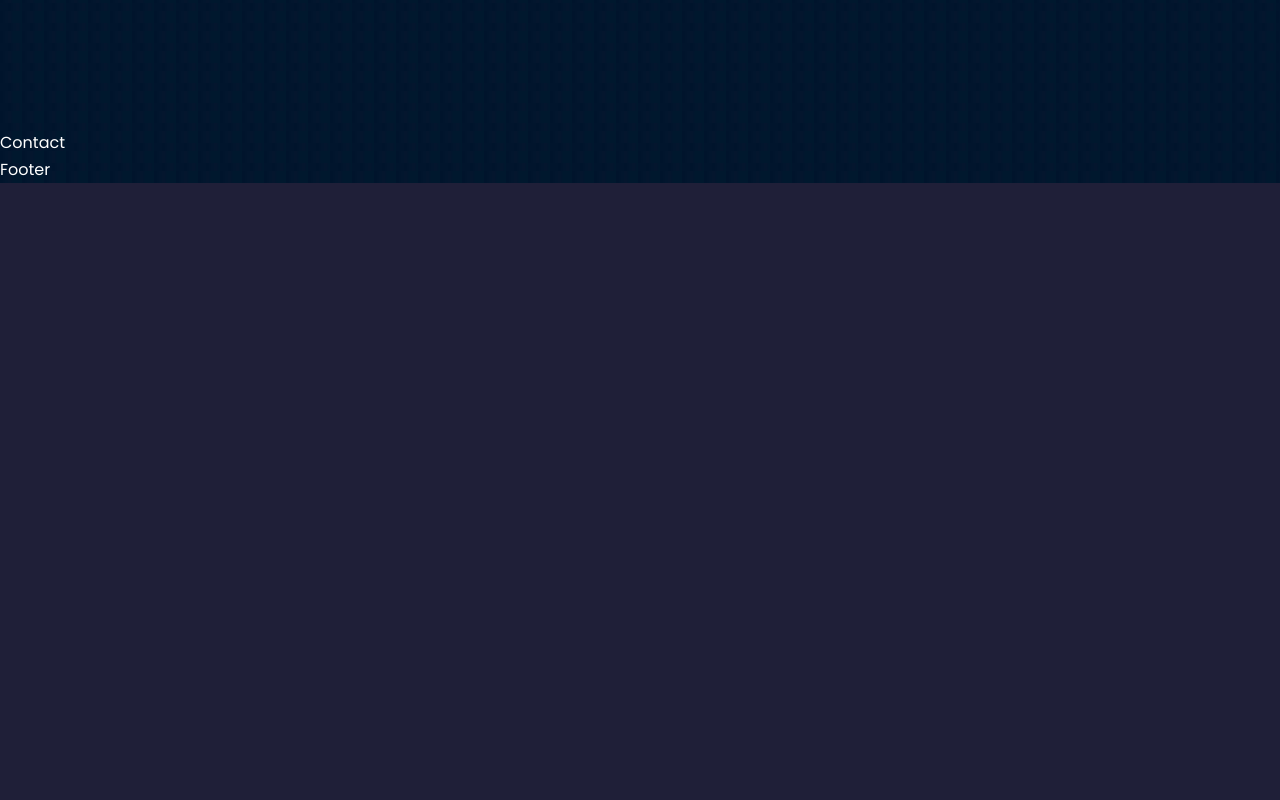
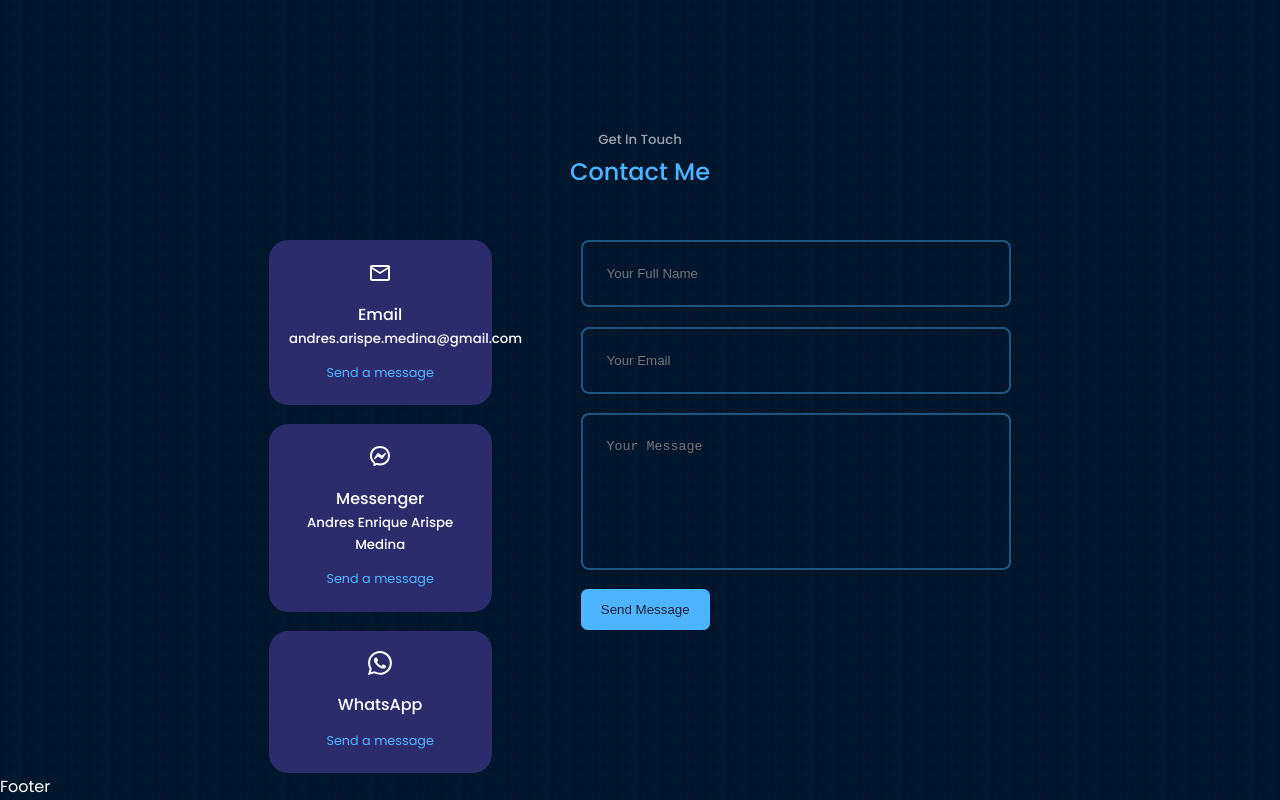
Before and after one commit to AndresArispeMedina/portfolio, a React (Create React App) app: page / in a window 1280 px wide. Shown: the part 4657-5457 px from the top of the page. Before the commit the page ends 4840 px from the top, so only its background shows below. Built offline with nearby package versions, Linux system fonts and the light colour scheme.

Commit message:
adding contact component

```diff
--- a/package.json
+++ b/package.json
@@ -6,6 +6,7 @@
     "@testing-library/jest-dom": "^5.16.2",
     "@testing-library/react": "^12.1.3",
     "@testing-library/user-event": "^13.5.0",
+    "emailjs-com": "^3.2.0",
     "react": "^17.0.2",
     "react-dom": "^17.0.2",
     "react-icons": "^4.3.1",
--- a/src/components/contact/Contact.jsx
+++ b/src/components/contact/Contact.jsx
@@ -1,9 +1,54 @@
 import React from 'react'
 import './contact.css'
+import {MdOutlineEmail} from 'react-icons/md'
+import {RiMessengerLine} from 'react-icons/ri'
+import {BsWhatsapp} from 'react-icons/bs'
+import { useRef } from 'react';
+import emailjs from 'emailjs-com'
 
 const Contact = () => {
+  const form = useRef();
+
+  const sendEmail = (e) => {
+    e.preventDefault();
+
+    emailjs.sendForm('service_1agfxt4', 'template_ipqmyue', form.current, 'zD2jVqhstxryEl1IK');
+    e.target.reset();
+  };
   return (
-    <section id='contact'>Contact</section>
+    <section id='contact'>
+      <h5>Get In Touch</h5>
+      <h2>Contact Me</h2>
+
+      <div className="container contact__container">
+        <div className="contact__options">
+          <article className="contact__option">
+            <MdOutlineEmail className="contact__option-icon"/>
+            <h4>Email</h4>
+            <h5>andres.arispe.medina@gmail.com</h5>
+            <a target="_blank" href="mailto:andres.arispe.medina@gmail.com">Send a message</a>
+          </article>
+          <article className="contact__option">
+            <RiMessengerLine className="contact__option-icon"/>
+            <h4>Messenger</h4>
+            <h5>Andres Enrique Arispe Medina</h5>
+            <a target="_blank" href="https://m.me/enrique.arispemedina.5">Send a message</a>
+          </article>
+          <article className="contact__option">
+            <BsWhatsapp className="contact__option-icon"/>
+            <h4>WhatsApp</h4>
+            <a target="_blank" href="https://api.whatsapp.com/send?phone=+59179953799">Send a message</a>
+          </article>
+        </div>
+        {/* END OF CONTACT OPTIONS */}
+        <form ref={form} onSubmit={sendEmail}>
+          <input type="text" name="name" placeholder="Your Full Name" required />
+          <input type="email" name="email" placeholder="Your Email" required />
+          <textarea name="message" rows="7" placeholder="Your Message" required ></textarea>
+          <button type="submit" className="btn btn-primary">Send Message</button>
+        </form>
+      </div>
+    </section>
   )
 }
 
--- a/src/components/contact/contact.css
+++ b/src/components/contact/contact.css
@@ -0,0 +1,73 @@
+.container.contact__container {
+    width: 58%;
+    display: grid;
+    grid-template-columns: 30% 58%;
+    gap: 12%;
+}
+
+.contact__options {
+    display: flex;
+    flex-direction: column;
+    gap: 1.2rem;
+}
+
+.contact__option {
+    background: var(--color-bg-variant);
+    padding: 1.2rem;
+    border-radius: 1.2rem;
+    text-align: center;
+    border: 1px solid transparent;
+    transition: var(--transition);
+}
+
+.contact__option:hover {
+    background: transparent;
+    border-color: var(--color-primary-variant);
+}
+
+.contact__option-icon {
+    font-size: 1.5rem;
+    margin-bottom: 0.5rem;
+}
+
+.contact__option a {
+    margin-top: 0.7rem;
+    display: inline-block;
+    font-size: 0.8rem;
+}
+
+/* ====== FORM ====== */
+
+form {
+    display: flex;
+    flex-direction: column;
+    gap: 1.2rem;
+}
+
+input,
+textarea {
+    width: 100%;
+    padding: 1.5rem;
+    border-radius: 0.5rem;
+    background: transparent;
+    border: 2px solid var(--color-primary-variant);
+    resize: none;
+    color: var(--color-white);
+}
+
+/* ======== MEDIA QUERIES (MEDIUM DEVICES) ======== */
+
+@media screen and (max-width: 1024px) {
+    .container.contact__container {
+        grid-template-columns: 1fr;
+        gap: 2rem;
+    }
+}
+
+/* ======== MEDIA QUERIES (SMALL DEVICES) ======== */
+
+@media screen and (max-width: 600px) {
+    .container.contact__container {
+        width: var(--container-width-sm);
+    }
+}
```
Also changed, not shown: 1 other file (tests, documents, lock files or other folders).
